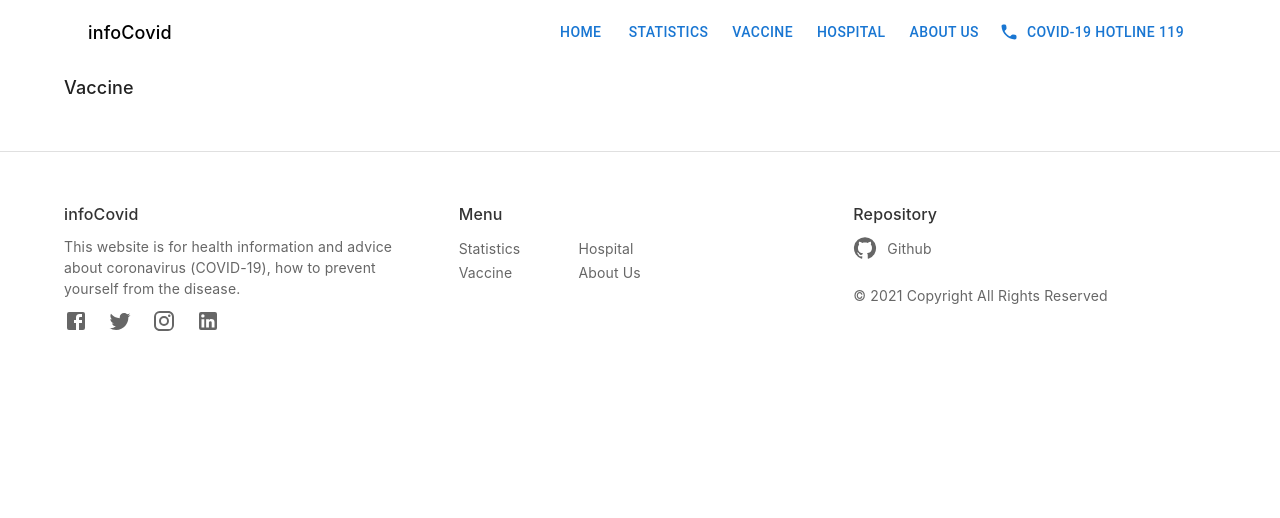
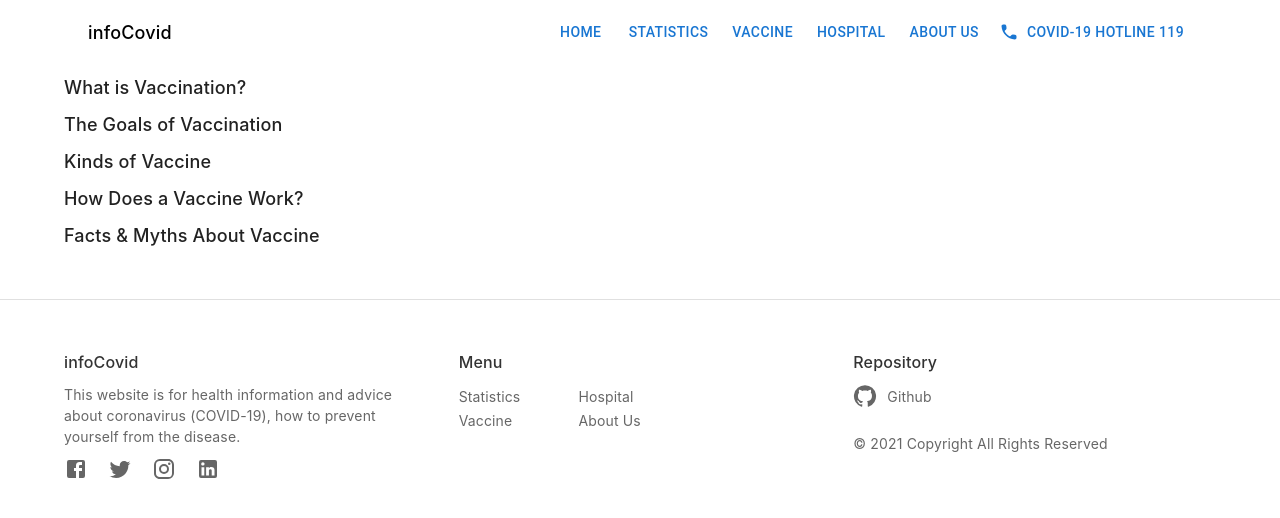
Before and after one commit to niceDeve/info-covid, a Next.js app: page /vaccine in a window 1280 px wide. Shown: the top 518 px of the page. Built offline with nearby package versions, Linux system fonts and the light colour scheme.

Commit message:
Add Vaccine

```diff
--- a/pages/vaccine.js
+++ b/pages/vaccine.js
@@ -12,7 +12,11 @@ export default function Vaccine() {
         <title>Vaccine</title>
       </Head>
       <Container maxWidth='lg'>
-        <h2 className={classes.title}>Vaccine</h2>
+        <h2 className={classes.title}>What is Vaccination?</h2>
+        <h2 className={classes.title}>The Goals of Vaccination</h2>
+        <h2 className={classes.title}>Kinds of Vaccine</h2>
+        <h2 className={classes.title}>How Does a Vaccine Work?</h2>
+        <h2 className={classes.title}>Facts & Myths About Vaccine</h2>
       </Container>
     </div>
   );
```
Also changed, not shown: 1 other file (tests, documents, lock files or other folders).
